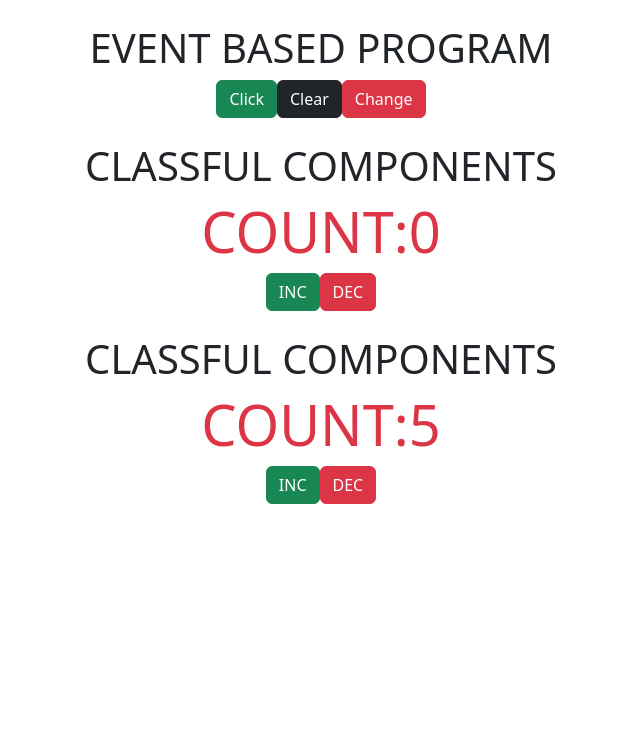
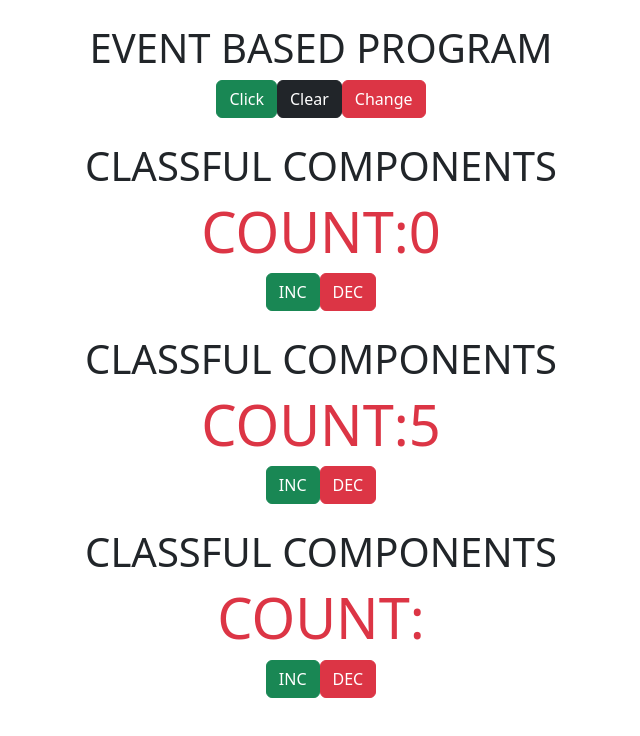
Before and after one commit to ibr-Talha/styling-app, a React (Create React App) app: page / in a window 1280 px wide. Shown: the top 736 px of the page, without its empty margins (319-959 px from the left). Built offline with nearby package versions, Linux system fonts and the light colour scheme.

Commit message:
useStateCounter

```diff
--- a/src/App.jsx
+++ b/src/App.jsx
@@ -1,5 +1,6 @@
 import Events from "./compenent/1-event/Events";
 import Counter from "./compenent/2-classCompenents/Counter";
+import UseStateCounter from "./compenent/3-useStateHook/UseStateCounter";
 
 function App() {
   return (
@@ -7,6 +8,7 @@ function App() {
       <Events />
       <Counter />
       <Counter count={5}/>
+      <UseStateCounter/>
     </div>
   );
 }
--- /dev/null
+++ b/src/compenent/3-useStateHook/UseStateCounter.jsx
@@ -0,0 +1,32 @@
+//* ==================== HOOKS ===============================
+//! Hook'lar fonksiyonel component'ler icerisinde state'leri kullanmamiza
+//! olanak saglayan ozel fonksiyonlardir.
+//! React 16.8 versiyonu ile gelmistir ve geldikten sonra Class-componentler'in
+//! kullanimi cok azaltmistir.
+
+//? React'ta useState(), useEffect(), useContext() gibi bir cok built-in
+//? Hook bulunmaktadir. Ayrica custom hook tanimlamak da mumkundur.
+
+//* Hook Kullanim Kurallari:
+//* 1. İlk olarak import edilmeliler. import { useState } from "react";
+//* 2. Hook'lar ust seviyede kullanilmalidir. Yani Hook'lar bir
+//*    dongunun, kosul cumleciginin ve icice fonksiyonlarin icerisinde
+//*    kullanilmamalidir.
+//* 3. Hook'lar sadece React Fonksiyonel componentleri icerisinde cagrilmalidir.
+//*    Normal Javascript fonksiyonlari icerisinde cagrilmamalidir
+//*    (Custom hook'lar icerisinde bir hook cagrilabilir)
+//?    https://reactjs.org/docs/hooks-rules.html
+//* =============================================================
+
+const UseStateCounter = () => {
+  return (
+      <div className="container text-center mt-4">
+        <h1>CLASSFUL COMPONENTS</h1>
+        <h2 className="display-4 text-danger">COUNT:</h2>
+        <button className="btn btn-success">INC</button>
+        <button className="btn btn-danger">DEC</button>
+      </div>
+    );
+};
+
+export default UseStateCounter;
```
